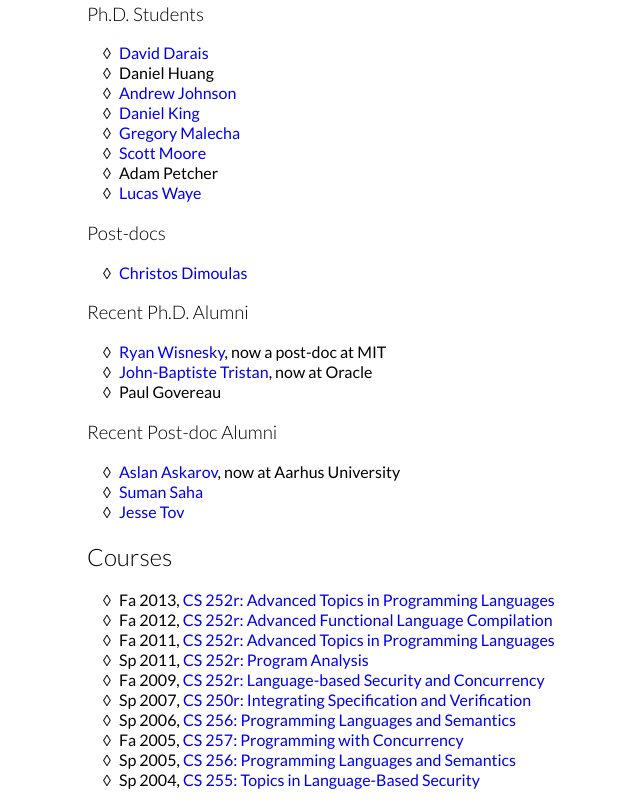
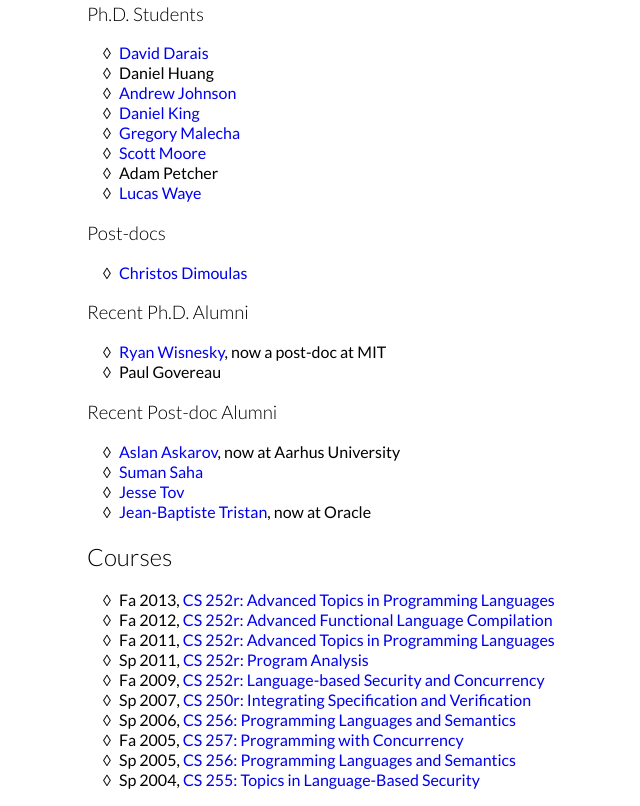
Before and after one commit to danking/harvard-pl-website, a plain HTML site: page index.html in a window 1280 px wide. Shown: the part 917-1723 px from the top of the page, without its empty margins (105-745 px from the left). Drawn offline with Linux system fonts and the light colour scheme.

Commit message:
Jean-Baptiste is a recent post-doc
Fixes #1

```diff
--- a/index.html
+++ b/index.html
@@ -104,7 +104,6 @@ interested in programming languages.
 <h3>Recent Ph.D. Alumni</h3>
 <ul>
 <li><a href="http://wisnesky.net/">Ryan Wisnesky</a>, now a post-doc at MIT</li>
-<li><a href="http://john-tristan.appspot.com/">John-Baptiste Tristan</a>, now at Oracle</li>
 <li>Paul Govereau</li>
 </ul>
 
@@ -113,6 +112,7 @@ interested in programming languages.
 <li><a href="http://askarov.net/">Aslan Askarov</a>, now at Aarhus University</li>
 <li><a href="http://people.seas.harvard.edu/~ssaha/">Suman Saha</a></li>
 <li><a href="http://www.ccs.neu.edu/home/tov/">Jesse Tov</a></li>
+<li><a href="http://john-tristan.appspot.com/">Jean-Baptiste Tristan</a>, now at Oracle</li>
 </ul>
 </div>
 
```
